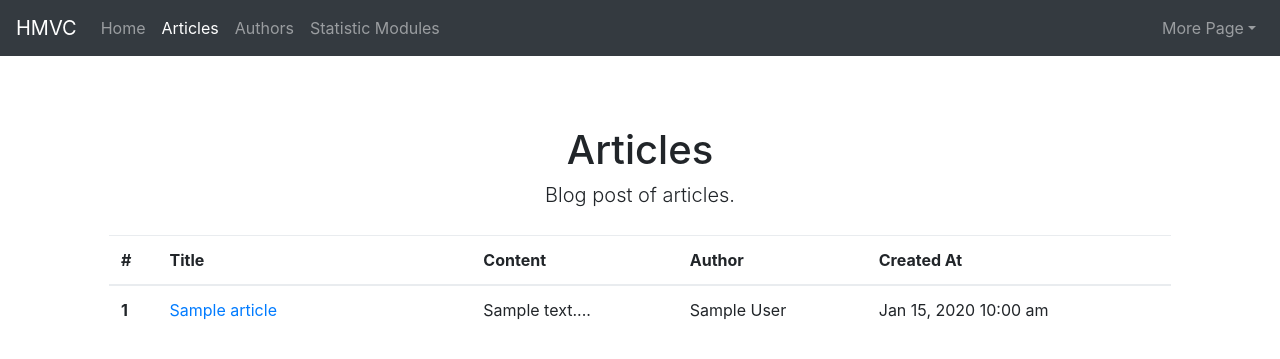
After one commit to anggadarkprince/learn-hmvc, a CodeIgniter app: page /hmvc/article in a window 1280 px wide. The commit adds this page. Shown: the top 359 px of the page. Run offline with CodeIgniter, Linux system fonts and the light colour scheme; tables that the repository leaves empty or names only in its code hold one stand-in row (values such as "Sample post").

Commit message:
add module article

```diff
--- a/application/controllers/Page.php
+++ b/application/controllers/Page.php
@@ -46,7 +46,7 @@ class Page extends CI_Controller
      */
     public function contact()
     {
-        if ($_SERVER['REQUEST_METHOD'] == 'POST') {
+        if ($_SERVER['REQUEST_METHOD'] == 'Article') {
             $this->load->model('ContactModel', 'contact');
             $message = [
                 'name' => $this->input->post('name'),
--- /dev/null
+++ b/application/modules/article/controllers/Article.php
@@ -0,0 +1,18 @@
+<?php
+defined('BASEPATH') OR exit('No direct script access allowed');
+
+class Article extends CI_Controller
+{
+    /**
+     * Show index article data.
+     */
+    public function index()
+    {
+        $this->load->model('ArticleModel', 'article');
+        $this->load->view('template/layout', [
+            'title' => 'Articles',
+            'page' => 'index',
+            'articles' => $this->article->getAllArticles()
+        ]);
+    }
+}
--- /dev/null
+++ b/application/modules/article/models/ArticleModel.php
@@ -0,0 +1,22 @@
+<?php
+defined('BASEPATH') OR exit('No direct script access allowed');
+
+class ArticleModel extends CI_Model
+{
+    /**
+     * Fetch all articles data.
+     * @return mixed
+     */
+    public function getAllArticles()
+    {
+        return $this->db
+            ->select([
+                'articles.*',
+                'users.name AS author_name'
+            ])
+            ->from('articles')
+            ->join('users', 'articles.author_id = users.id')
+            ->get()
+            ->result_array();
+    }
+}
--- /dev/null
+++ b/application/modules/article/views/index.php
@@ -0,0 +1,34 @@
+<div class="text-center section-title">
+    <h1><?= $title ?></h1>
+    <p class="lead">
+        Blog post of articles.
+    </p>
+</div>
+
+<table class="table table-hover table-responsive">
+    <thead>
+    <tr>
+        <th style="max-width: 15px">#</th>
+        <th style="min-width: 200px">Title</th>
+        <th>Content</th>
+        <th>Author</th>
+        <th>Created At</th>
+    </tr>
+    </thead>
+    <tbody>
+    <?php $no = 1;
+    foreach ($articles as $article): ?>
+        <tr>
+            <th><?= $no++ ?></th>
+            <td>
+                <a href="<?= site_url('article/' . $article['slug']) ?>">
+                    <?= $article['title'] ?>
+                </a>
+            </td>
+            <td><?= trim(substr(strip_tags($article['content']), 0, 200)) ?>...</td>
+            <td><?= $article['author_name'] ?></td>
+            <td><?= (new DateTime($article['created_at']))->format('M d, Y h:i a') ?></td>
+        </tr>
+    <?php endforeach; ?>
+    </tbody>
+</table>
--- a/application/views/page/index.php
+++ b/application/views/page/index.php
@@ -4,4 +4,10 @@
         Tune codeigniter MVC with modular and more loose coupling system.<br>
         Browse independent module <code>article</code> and <code>author</code> section.
     </p>
+    <p>Further information please check out:</p>
+    <ul class="list-inline">
+        <li class="list-inline-item"><a href="<?= site_url('page/help') ?>">Help</a></li>
+        <li class="list-inline-item"><a href="<?= site_url('page/about') ?>">About</a></li>
+        <li class="list-inline-item"><a href="<?= site_url('page/contact') ?>">Contact</a></li>
+    </ul>
 </div>
--- a/application/views/template/layout.php
+++ b/application/views/template/layout.php
@@ -26,10 +26,10 @@
                     <span class="sr-only">(current)</span>
                 </a>
             </li>
-            <li class="nav-item">
+            <li class="nav-item <?= $this->uri->segment(1) != 'article' ?: 'active' ?>">
                 <a class="nav-link" href="<?= site_url('article') ?>">Articles</a>
             </li>
-            <li class="nav-item">
+            <li class="nav-item <?= $this->uri->segment(1) != 'author' ?: 'active' ?>">
                 <a class="nav-link" href="<?= site_url('author') ?>">Authors</a>
             </li>
             <li class="nav-item">
--- a/assets/app/css/style.css
+++ b/assets/app/css/style.css
@@ -1,6 +1,15 @@
 body {
     padding-top: 5rem;
 }
+
 .starter-template {
     padding: 3rem 1.5rem;
 }
+
+.section-title {
+    margin-bottom: 25px;
+}
+
+.table td, .table th {
+    vertical-align: middle;
+}
```
Also changed, not shown: application/models/ContactModel.php (+1 -6 lines).
